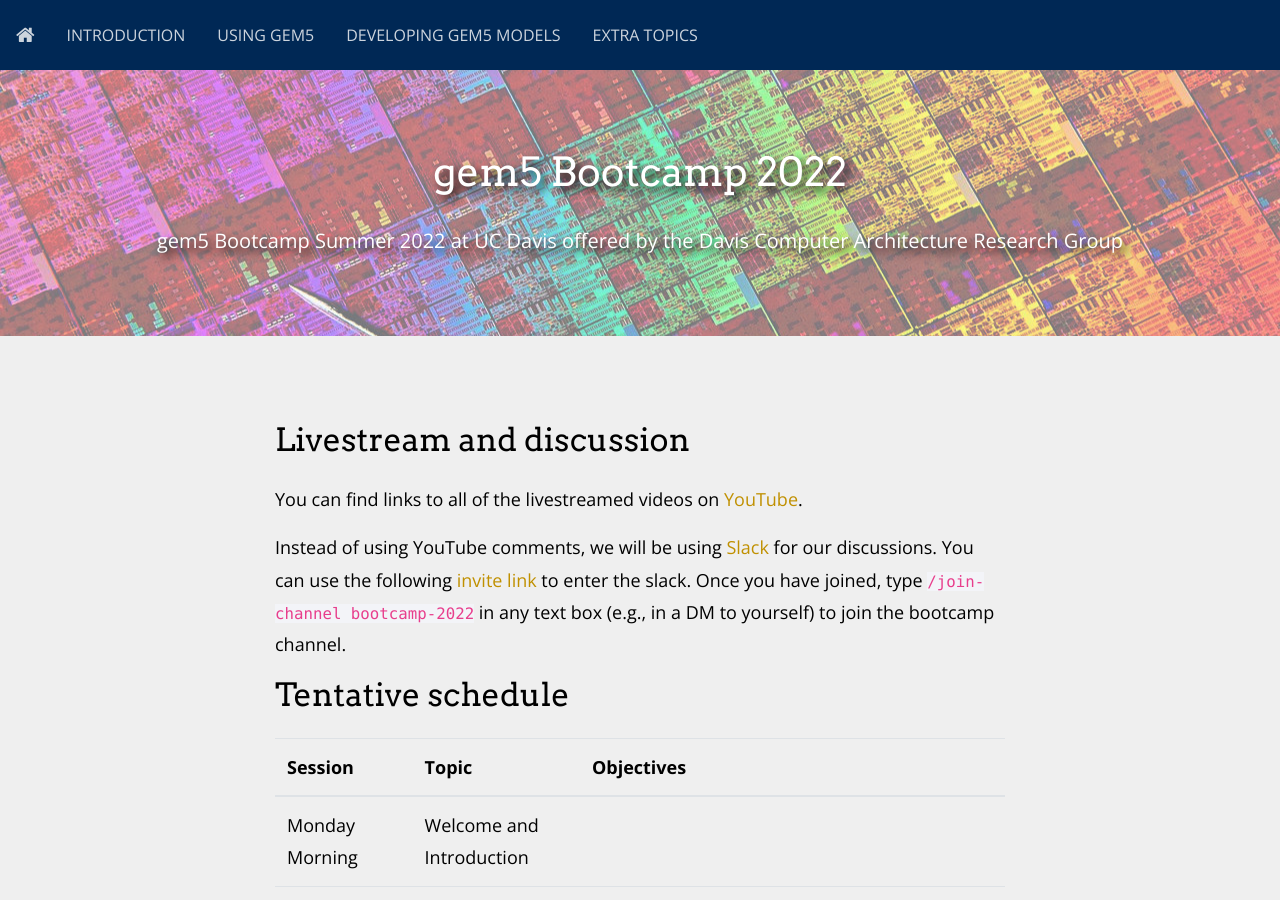
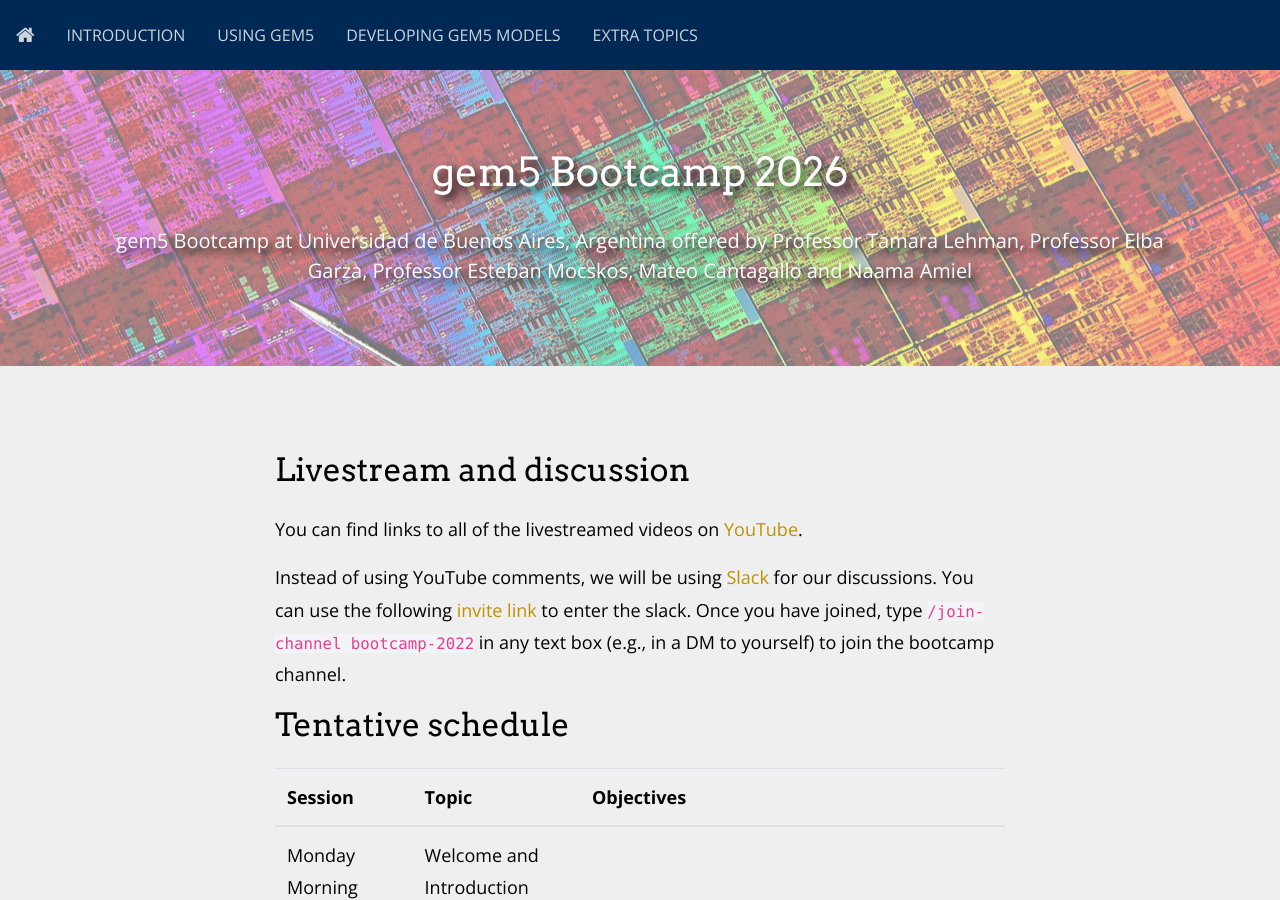
Before and after one commit to gem5bootcamp/latin-america-2026, a Jekyll site: the page built from index.md, in a window 1280 px wide and 900 px high. Built offline with Jekyll 4.4.1, drawn with Linux system fonts in a browser that asks for light colours; nearby versions of some CDN libraries; a script that is not in the unit is left out.

Commit message:
Change gem5 Bootcamp details to 2026 edition
Updated course title and description for gem5 Bootcamp.

```diff
--- a/_data/course.yml
+++ b/_data/course.yml
@@ -1,3 +1,3 @@
-title: "gem5 Bootcamp 2022"
-description: "gem5 Bootcamp Summer 2022 at UC Davis offered by the Davis Computer Architecture Research Group"
+title: "gem5 Bootcamp 2026"
+description: "gem5 Bootcamp at Universidad de Buenos Aires, Argentina offered by Professor Tamara Lehman, Professor Elba Garza, Professor Esteban Mocskos, Mateo Cantagallo and Naama Amiel"
 modules: ["Introduction", "Using gem5", "Developing gem5 models", "Extra topics"]
```
